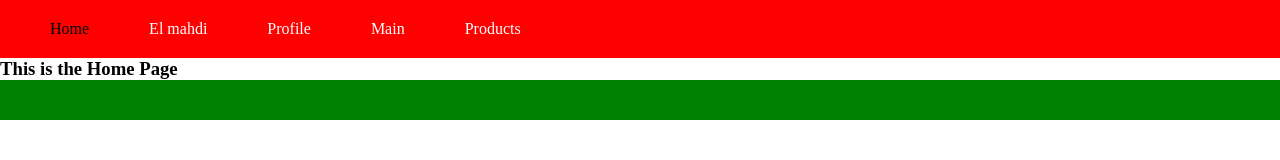
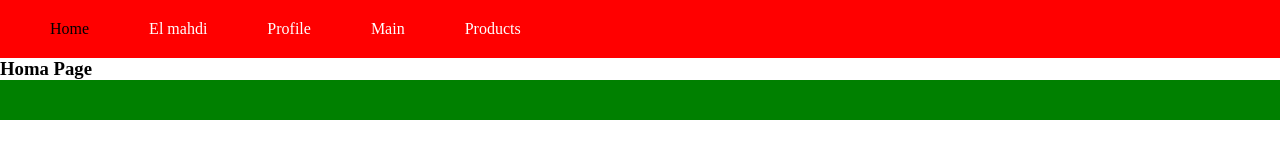
Before and after one commit to elmahdi004/learn-nuxt, a Nuxt app: page /home in a window 1280 px wide. Shown: the top 160 px of the page. Built offline with nearby package versions, Linux system fonts and the light colour scheme; no server answers.

Commit message:
add useCookie

```diff
--- a/middleware/auth.js
+++ b/middleware/auth.js
@@ -1,5 +1,5 @@
 export default defineNuxtRouteMiddleware((to,from)=>{
-if('elmahdi' == 'elmahdi'){
+if(to.name != 'index'){
 return navigateTo('/');
 }
 });
--- a/pages/home.vue
+++ b/pages/home.vue
@@ -1,13 +1,15 @@
 <template>
-    <Head>
-        <title>Home page</title>
-    </Head>
-    <h3>
-        This is the Home Page
-    </h3>
+    <div>
+        <h3>
+            Homa Page
+        </h3>
+    </div>
 </template>
 <script setup>
-definePageMeta({
-    middleware : 'auth'
-});
+useCookie('name-2',{
+    expires : new Date(Date.now() + 1000 * 60 * 60),
+    maxAge : 2000
+
+}).value = 'elmahdi'
+// useCookie('name').value = 'elmahdi'
 </script>
```
